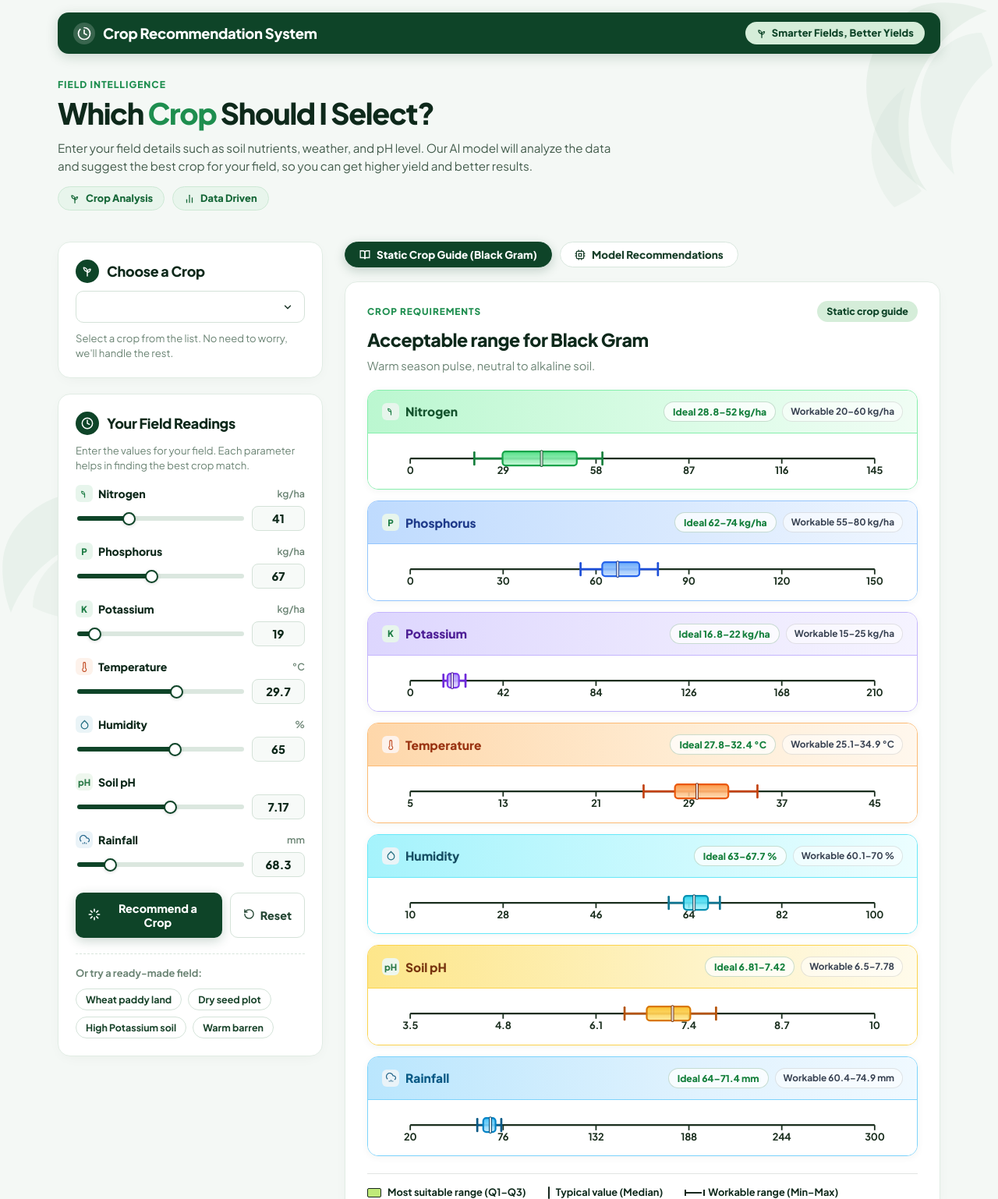
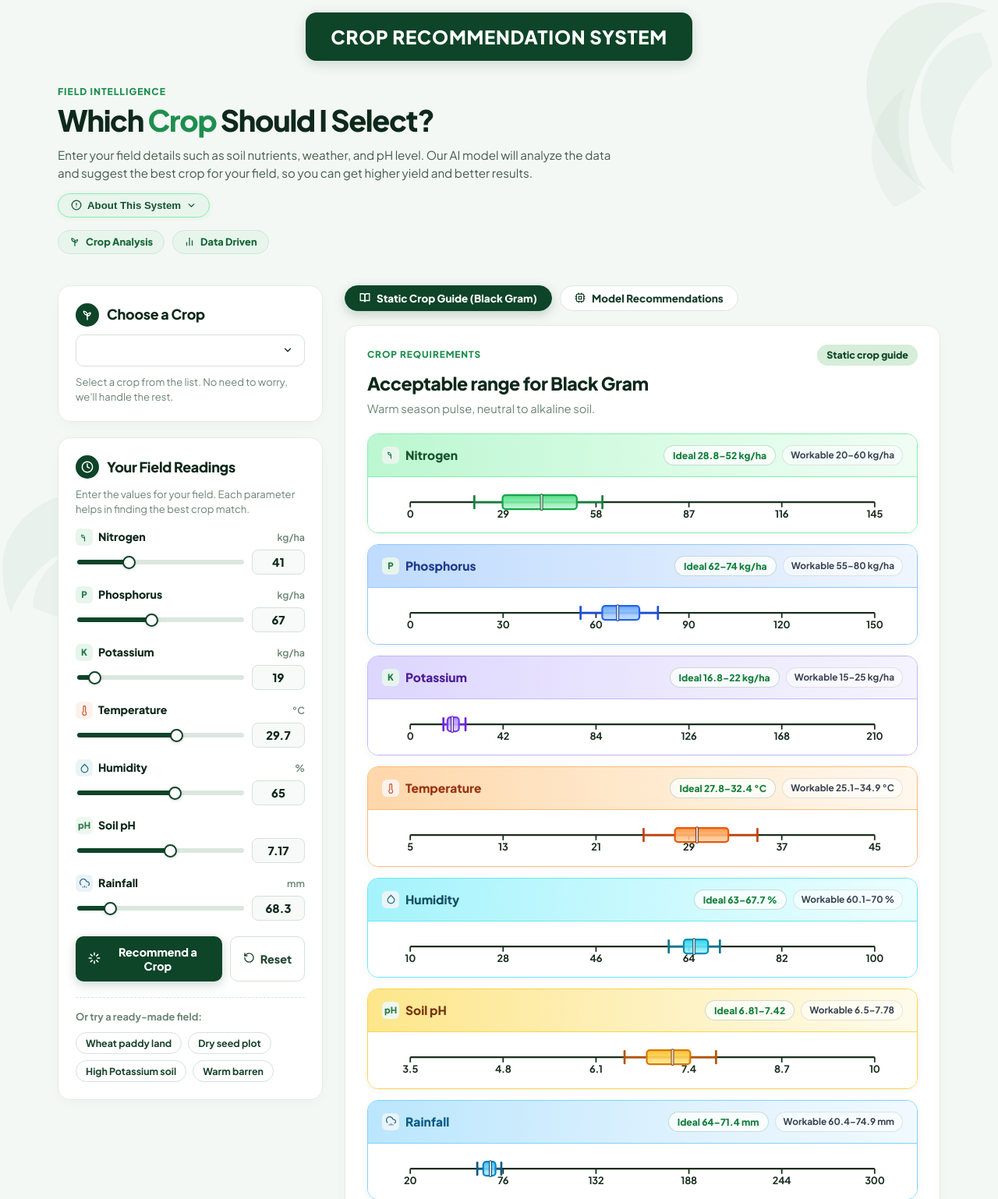
Before and after one commit to roohullahbsai-2024a-cell/Crop-Prediction-System, a Flask app: page / in a window 1280 px wide. Shown: the top 1538 px of the page at 78% size. Run offline with Flask 3, Linux system fonts and the light colour scheme; lists and menus that the app fills with data are empty; parts of the project's set-up code (start-up, migrations or seed data) failed here and were passed over.

Commit message:
UI: About toggle button, centered fit-content navbar, larger title

```diff
--- a/static/css/style.css
+++ b/static/css/style.css
@@ -86,16 +86,22 @@ body {
   z-index: 1;
 }
 
+/* ---- Outer centering wrapper for the nav bar ---- */
+.top-nav-wrap {
+  display: flex;
+  justify-content: center;
+  margin-bottom: 24px;
+}
+
 /* ----------------------------------------------------------- top brand bar */
 .top-nav-bar {
   background: var(--forest);
   color: #ffffff;
-  padding: 12px 20px;
+  padding: 13px 32px;
   border-radius: 14px;
-  margin-bottom: 24px;
-  display: flex;
-  justify-content: space-between;
-  align-items: center;
+  display: inline-flex;
+  align-items: center;
+  gap: 10px;
   box-shadow: 0 4px 16px rgba(14, 68, 40, 0.18);
 }
 
@@ -117,10 +123,11 @@ body {
 }
 
 .brand-title {
-  font-size: 1.15rem;
-  font-weight: 750;
-  letter-spacing: -0.015em;
+  font-size: 1.5rem;
+  font-weight: 800;
+  letter-spacing: 0.03em;
   color: #ffffff;
+  text-transform: uppercase;
 }
 
 .brand-tagline {
@@ -190,6 +197,69 @@ body {
   align-items: center;
   gap: 7px;
   border: 1px solid var(--mint-border);
+}
+
+/* ---- About This System toggle button ---- */
+.about-toggle-btn {
+  display: inline-flex;
+  align-items: center;
+  gap: 7px;
+  margin-top: 14px;
+  background: var(--mint-soft);
+  color: #14532d;
+  font-size: 0.83rem;
+  font-weight: 750;
+  padding: 7px 16px;
+  border-radius: 99px;
+  border: 1.5px solid #86efac;
+  cursor: pointer;
+  transition: background 0.15s, box-shadow 0.15s;
+  box-shadow: 0 1px 6px rgba(22,101,52,0.08);
+}
+.about-toggle-btn:hover {
+  background: #d1fae5;
+  box-shadow: 0 2px 10px rgba(22,101,52,0.14);
+}
+.about-chevron {
+  transition: transform 0.25s ease;
+}
+.about-chevron.open {
+  transform: rotate(180deg);
+}
+
+/* ---- Collapsible About panel ---- */
+.about-panel {
+  max-height: 0;
+  overflow: hidden;
+  transition: max-height 0.35s ease, opacity 0.3s ease, margin-top 0.3s ease;
+  opacity: 0;
+  margin-top: 0;
+}
+.about-panel.open {
+  max-height: 400px;
+  opacity: 1;
+  margin-top: 12px;
+}
+.about-panel {
+  background: linear-gradient(135deg, #f0fdf4, #e8f5e9);
+  border: 1.5px solid #86efac;
+  border-radius: 14px;
+  padding: 0 18px;
+  box-shadow: 0 3px 14px rgba(22,101,52,0.07);
+}
+.about-panel.open {
+  padding: 16px 18px 14px;
+}
+.ai-intel-desc {
+  font-size: 0.82rem;
+  color: #1a3c25;
+  line-height: 1.58;
+  margin: 0 0 10px;
+  font-weight: 500;
+}
+.ai-intel-desc strong {
+  color: #14532d;
+  font-weight: 750;
 }
 
 /* ------------------------------------------------------------------- layout */
--- a/templates/index.html
+++ b/templates/index.html
@@ -32,23 +32,9 @@
 <div class="wrap">
 
   <!-- ══════════════════════ BRAND BAR ══════════════════════ -->
-  <div class="top-nav-bar">
-    <div class="brand-left">
-      <span class="brand-logo-badge">
-        <svg viewBox="0 0 24 24" width="18" height="18" fill="none" stroke="currentColor" stroke-width="2.3" stroke-linecap="round" stroke-linejoin="round">
-          <path d="M12 2a10 10 0 0 1 10 10c0 5.52-4.48 10-10 10S2 17.52 2 12c0-2.8 1.15-5.33 3-7.14"></path>
-          <path d="M12 6v6l4 2"></path>
-        </svg>
-      </span>
+  <div class="top-nav-wrap">
+    <div class="top-nav-bar">
       <span class="brand-title">Crop Recommendation System</span>
-    </div>
-    <div class="brand-tagline">
-      <svg viewBox="0 0 24 24" width="14" height="14" fill="none" stroke="currentColor" stroke-width="2.2" stroke-linecap="round" stroke-linejoin="round">
-        <path d="M12 21v-9"></path>
-        <path d="M12 12C12 8 9 5 5 5c0 4 3 7 7 7z"></path>
-        <path d="M12 14c0-3.3 2.7-6 6-6 0 3.3-2.7 6-6 6z"></path>
-      </svg>
-      <span>Smarter Fields, Better Yields</span>
     </div>
   </div>
 
@@ -61,6 +47,38 @@
       Our AI model will analyze the data and suggest the best crop for your field,
       so you can get higher yield and better results.
     </p>
+
+    <!-- About This System toggle button -->
+    <button class="about-toggle-btn" id="aboutBtn" onclick="toggleAbout()">
+      <svg viewBox="0 0 24 24" width="14" height="14" fill="none" stroke="currentColor" stroke-width="2.2" stroke-linecap="round" stroke-linejoin="round">
+        <circle cx="12" cy="12" r="10"/>
+        <line x1="12" y1="8" x2="12" y2="12"/>
+        <line x1="12" y1="16" x2="12.01" y2="16"/>
+      </svg>
+      About This System
+      <svg class="about-chevron" id="aboutChevron" viewBox="0 0 24 24" width="13" height="13" fill="none" stroke="currentColor" stroke-width="2.5" stroke-linecap="round" stroke-linejoin="round">
+        <polyline points="6 9 12 15 18 9"/>
+      </svg>
+    </button>
+
+    <!-- Hidden info panel -->
+    <div class="about-panel" id="aboutPanel">
+      <p class="ai-intel-desc">
+        The <strong>Crop Recommendation System</strong> is an AI-powered agricultural
+        decision tool that uses machine learning to analyze your soil and climate data.
+        It combines three powerful models — <strong>XGBoost</strong>,
+        <strong>Random Forest</strong>, and <strong>SVM</strong> — into a single
+        ensemble to deliver the most accurate crop suggestion for your field.
+      </p>
+      <ul class="ai-intel-list">
+        <li><span class="ai-dot"></span><span>3-Model Ensemble for Higher Accuracy</span></li>
+        <li><span class="ai-dot"></span><span>Analyzes N, P, K, pH, Humidity &amp; Rainfall</span></li>
+        <li><span class="ai-dot"></span><span>Real-Time Confidence Score per Crop</span></li>
+        <li><span class="ai-dot"></span><span>Smart Nutrient &amp; Climate Matching</span></li>
+        <li><span class="ai-dot"></span><span>Precision Agriculture — Data Driven</span></li>
+      </ul>
+      <div class="ai-intel-footer">Powered by XGBoost · Random Forest · SVM</div>
+    </div>
 
     <div class="meta-pills">
       <span class="tag-pill">
@@ -302,5 +320,13 @@
 </div>
 
 <script src="{{ url_for('static', filename='js/app.js') }}"></script>
+<script>
+  function toggleAbout() {
+    const panel   = document.getElementById('aboutPanel');
+    const chevron = document.getElementById('aboutChevron');
+    panel.classList.toggle('open');
+    chevron.classList.toggle('open');
+  }
+</script>
 </body>
 </html>
```
